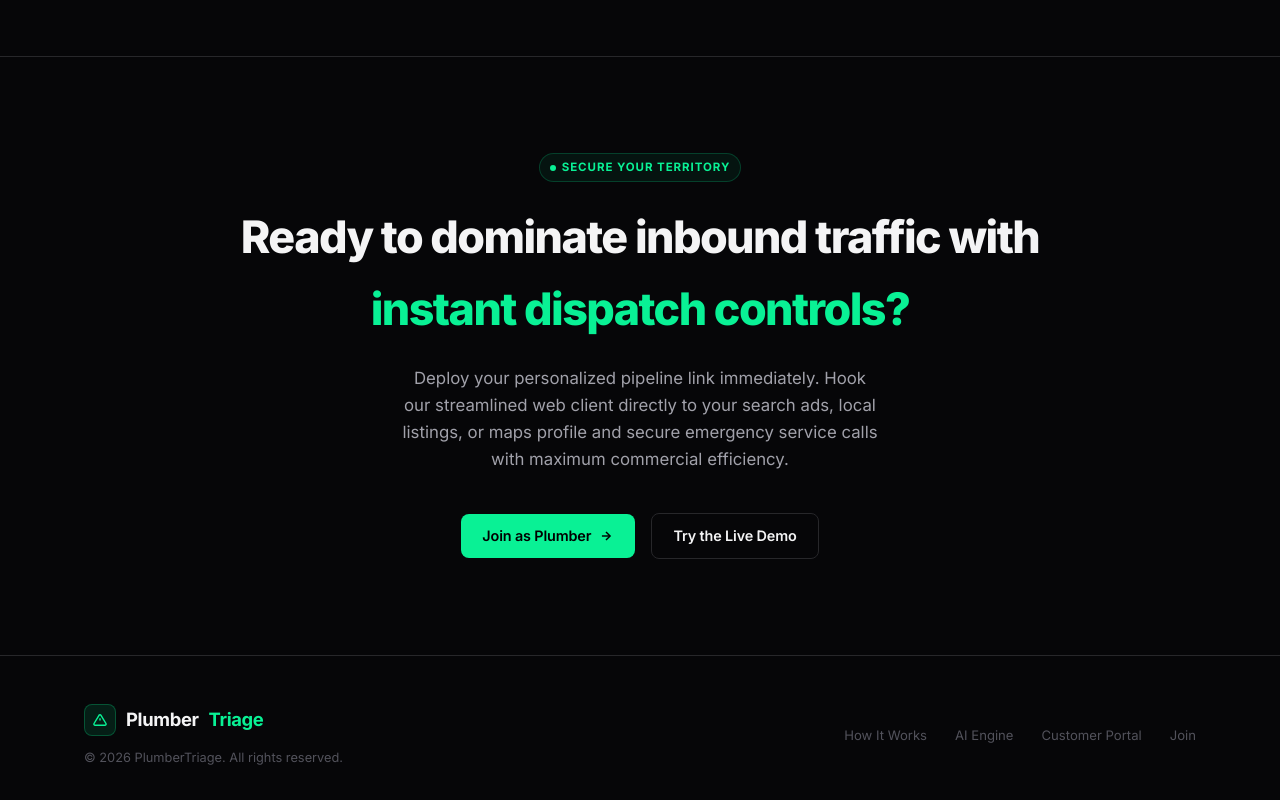
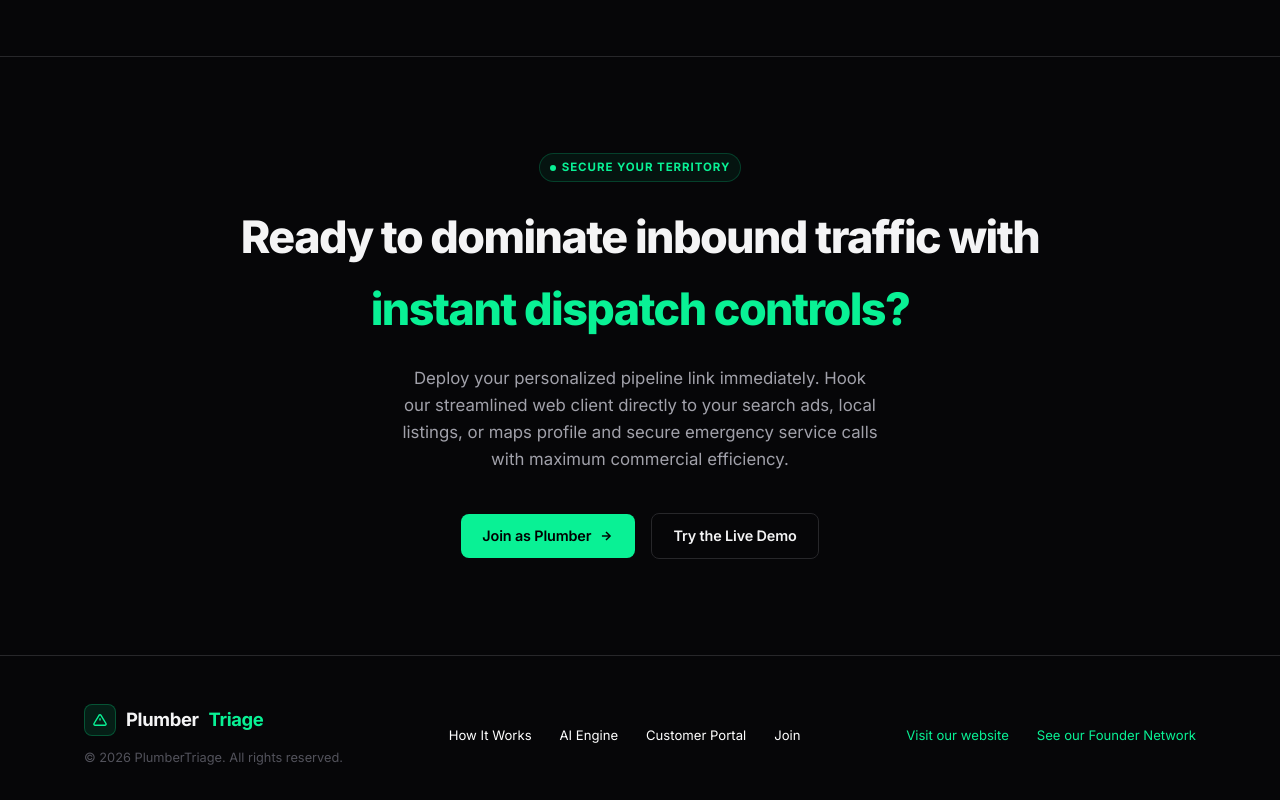
Before and after one commit to Mirnes420/plumberTriage, a plain HTML site: page index.html in a window 1280 px wide. Shown: the part 5717-6517 px from the top of the page. Drawn offline with Linux system fonts and the light colour scheme.

Commit message:
added the founder network and linked the site

```diff
--- a/index.html
+++ b/index.html
@@ -491,6 +491,11 @@
           Portal</a>
         <a href="https://whop.com/gentleman-solutions/plumber-emergency/" target="_blank" rel="noopener">Join</a>
       </nav>
+      <nav class="footer-links" aria-label="Useful links">
+        <a class="green-link" href="https://gentlemansolutions.com" target="_blank" rel="noopener">Visit our website</a>
+
+        <a class="green-link" href="https://gentlemansolutions.com/founder-network" target="_blank" rel="noopener">See our Founder Network</a>
+      </nav>
     </div>
   </footer>
 
--- a/styles.css
+++ b/styles.css
@@ -18,6 +18,7 @@
   --wa-bg: #0b1418;
   --wa-bubble: #1f2c34;
   --wa-bubble-me: #005c4b;
+  --text-white: #fff;
 }
 
 * {
@@ -43,6 +44,16 @@ body {
   padding: 0 1.5rem;
 }
 
+.green-link {
+  color: var(--accent) !important;
+  text-decoration: none;
+  font-weight: 400;
+  transition: color 0.2s;
+}
+
+.green-link:hover {
+  color: #0ae8a0 !important;
+}
 /* ── Ambient Glows ── */
 .glow {
   position: fixed;
@@ -820,7 +831,7 @@ footer {
 
 .footer-links a {
   font-size: 0.82rem;
-  color: var(--text-muted);
+  color: var(--text-white);
   text-decoration: none;
   transition: color 0.2s;
 }
```
